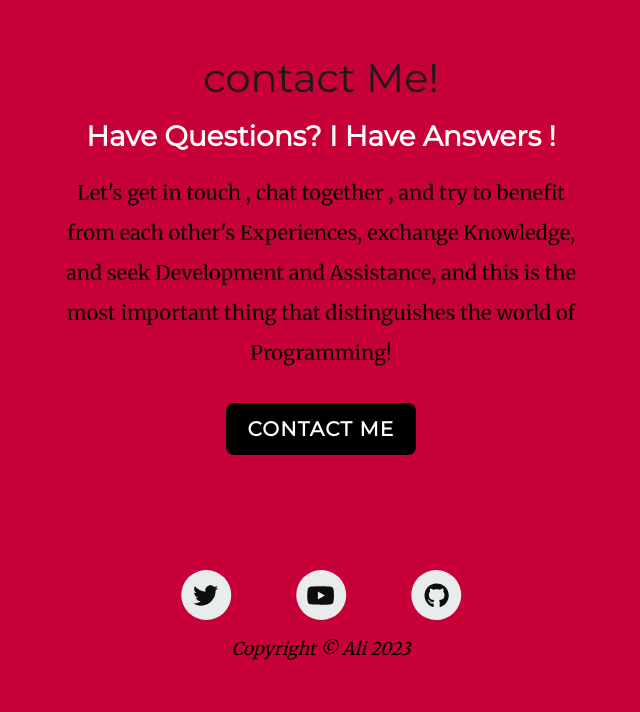
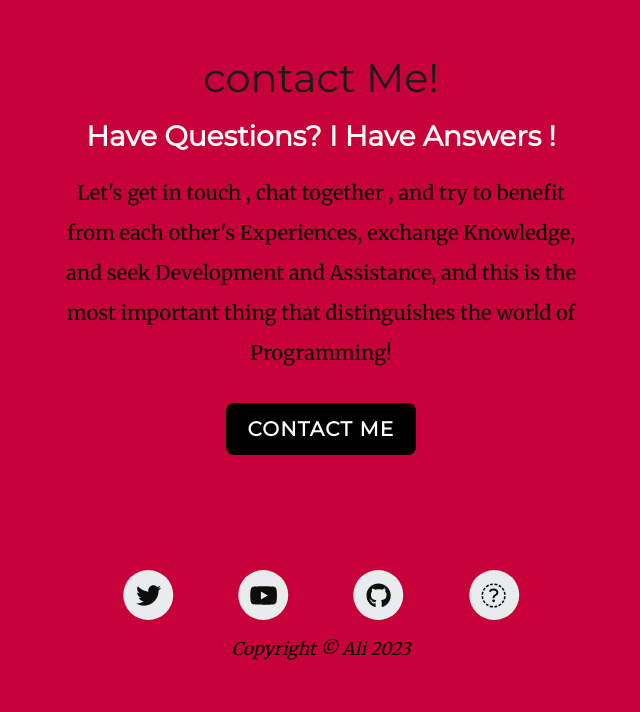
Before and after one commit to Alihkaz/PW, a Flask app: page / in a window 1280 px wide. Shown: the part 2319-3031 px from the top of the page, without its empty margins (319-959 px from the left). Run offline with Flask 3, Linux system fonts and the light colour scheme; data that the repository does not hold is empty; some libraries are stand-ins or nearby versions.

Commit message:
Update 1.0

```diff
--- a/forms.py
+++ b/forms.py
@@ -7,7 +7,7 @@ from flask_ckeditor import CKEditorField
 # WTForm for creating a blog post
 class CreatePostForm(FlaskForm):
     title = StringField("Skill Title", validators=[DataRequired()])
-    img_url = StringField("Skill Logo URL", validators=[DataRequired(), URL()])
+    icon = StringField("Skill Logo URL", validators=[DataRequired()])
     body = CKEditorField("Skill Description", validators=[DataRequired()])
     submit = SubmitField("Submit Skill")
 
--- a/main.py
+++ b/main.py
@@ -68,7 +68,7 @@ class Skill(db.Model):
     id = db.Column(db.Integer, primary_key=True)
     title = db.Column(db.String(250), unique=True, nullable=False)
     body = db.Column(db.Text, nullable=False)
-    img_url = db.Column(db.String(250), nullable=False)
+    icon = db.Column(db.String(1000), nullable=False)
 
 
 
@@ -271,7 +271,7 @@ def add_new_skill():
         new_skill = Skill(
             title=form.title.data,
             body=form.body.data,
-            img_url=form.img_url.data,
+            icon=form.icon.data,
         )
         db.session.add(new_skill)
         db.session.commit()
@@ -335,13 +335,13 @@ def edit_skill(skill_id):
 
     edit_form = CreatePostForm(
         title=skill_to_edit.title,
-        img_url=skill_to_edit.img_url,
+        icon=skill_to_edit.icon,
         body=skill_to_edit.body)
 
 
     if edit_form.validate_on_submit():
         skill_to_edit.title = edit_form.title.data
-        skill_to_edit.img_url = edit_form.img_url.data
+        skill_to_edit.icon = edit_form.icon.data
         skill_to_edit.body = edit_form.body.data
         db.session.commit()
         return redirect(url_for("home"))
@@ -443,19 +443,10 @@ def delete_skill(skill_id):
 
 
 #**************************************************************************#
-@app.route('/delete25465542')
-def delete():
 
-    results = db.session.execute(db.select(User).order_by(User.id)).scalars()
-    for result in results.all():
-        db.session.delete(result)
-        db.session.commit()
-    return redirect(url_for('home'))
 
 
 #**************************************************************************#
 
-
 if __name__ == "__main__":
-
-    app.run(host='0.0.0.0', port=5002 )
+    app.run(debug=True, port=5001)
--- a/templates/footer.html
+++ b/templates/footer.html
@@ -32,6 +32,19 @@
                                   </span>
                               </a>
                           </li>
+
+
+                          <li class="list-inline-item">
+                            <a href="https://alis-blog.onrender.com/">
+                                <span class="fa-stack fa-lg">
+                                    <i class="fas fa-circle fa-stack-2x"></i>
+                                    <i class="fab fa-web fa-stack-1x fa-inverse" ></i>
+                                </span>
+                            </a>
+                        </li>
+
+
+
                       </ul>
 
 
--- a/templates/index.html
+++ b/templates/index.html
@@ -56,8 +56,12 @@
       <div class="feature col">
 
         <div class="feature-icon d-inline-flex align-items-center justify-content-center text-bg-primary bg-gradient fs-2 mb-3">
-          <<img  src={{skill.img_url}} height="30">
+          <svg {{skill.icon}}></svg>
         </div>
+
+
+
+
 
         <h3 class="fs-2 text-body-emphasis">{{skill.title|safe}}</h3>
         <p>{{skill.body|safe}}</p>
```
Also changed, not shown: 1 other file.
